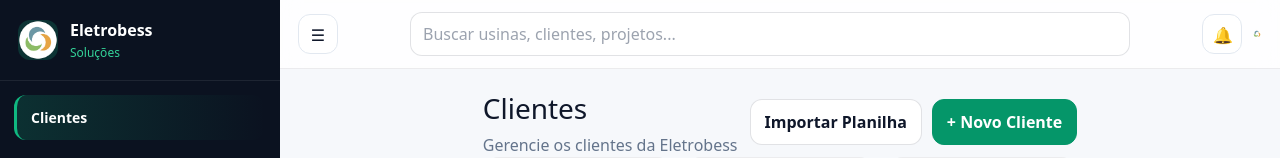
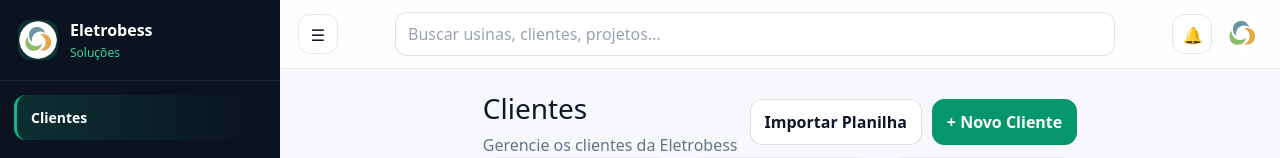
Before and after one commit to rdarkindevil-max/eletrobess.com, a React (Vite) app: page /clients in a window 1280 px wide. Shown: the top 158 px of the page. Built offline with nearby package versions, Linux system fonts and the light colour scheme.

Commit message:
Atualiza logo

```diff
--- a/src/Layout.jsx
+++ b/src/Layout.jsx
@@ -76,9 +76,9 @@ export default function Layout({ children, currentPageName }) {
   src="/logo.png"
   alt="Eletrobess"
   style={{
-    width: "10px",
-    height: "10px",
-    borderRadius: "99px",
+    width: "40px",
+    height: "40px",
+    borderRadius: "9999px",
     objectFit: "cover",
     display: "block"
   }}
--- a/src/styles.css
+++ b/src/styles.css
@@ -646,7 +646,7 @@ select.input {
 .avatarImg {
   width: 38px;
   height: 38px;
-  border-radius: 999px;
+  border-radius: 9999px;
   overflow: hidden;
   background: #fff;
   border: 1px solid rgba(15,23,42,.12);
```
